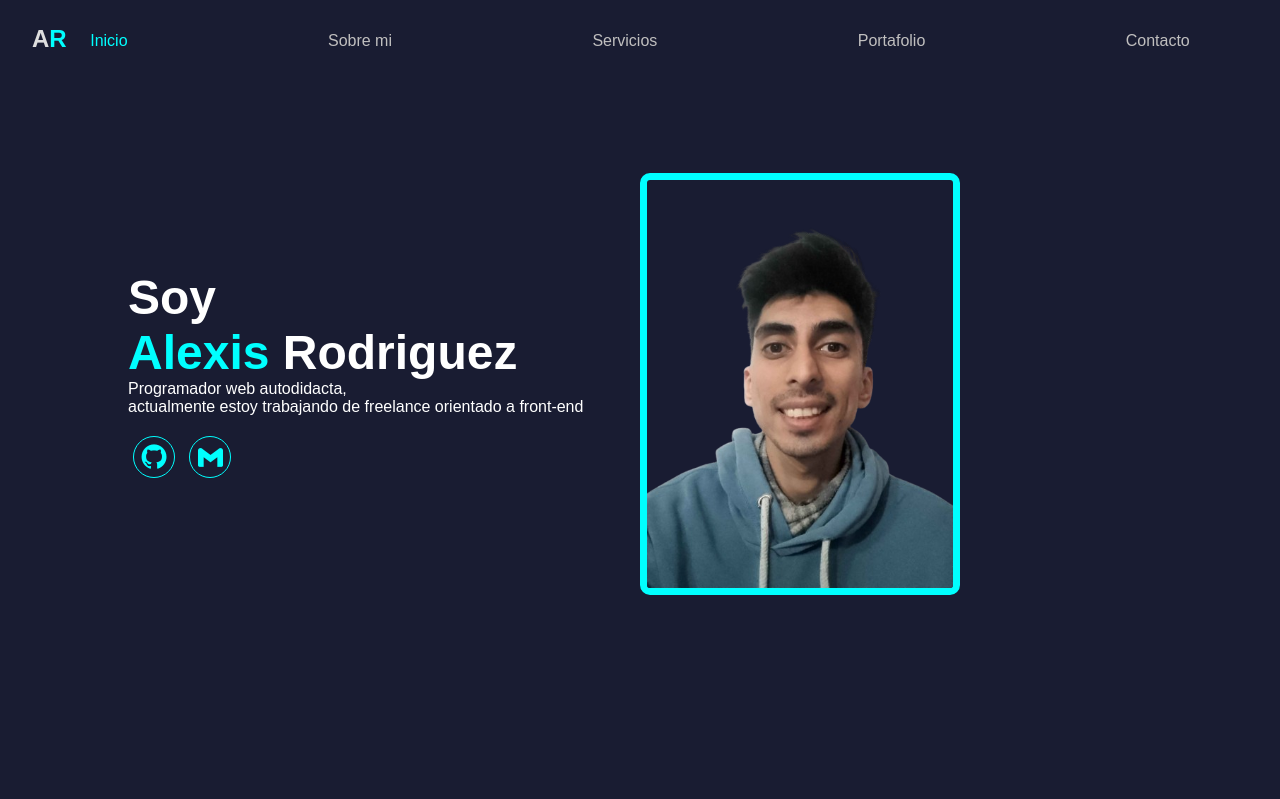
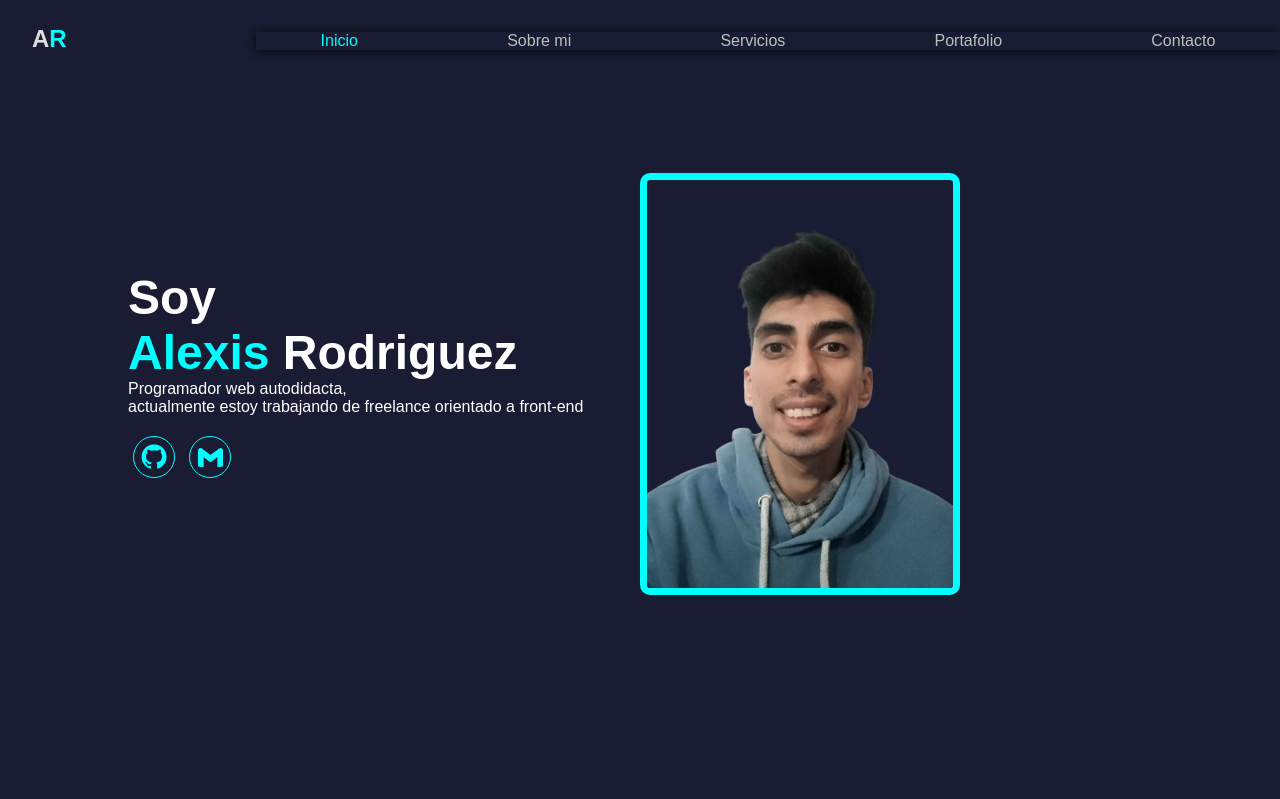
Before and after one commit to alexisrr11/RodriguezAlexis, a PHP site: page / in a window 1280 px wide. Shown: the top 799 px of the page. Run offline with PHP 8.4, Linux system fonts and the light colour scheme.

Commit message:
Update style20241112.css

```diff
--- a/style20241112.css
+++ b/style20241112.css
@@ -41,9 +41,10 @@ body {
     display: flex;
     position: fixed;
     right: 0;
-    width: 100%;
+    width: 80%;
     justify-content: space-around;
     gap: 20px;
+    box-shadow: 0 1px 10px rgba(0, 0, 0, 0.808);
 }
 
 .menu a {
```
